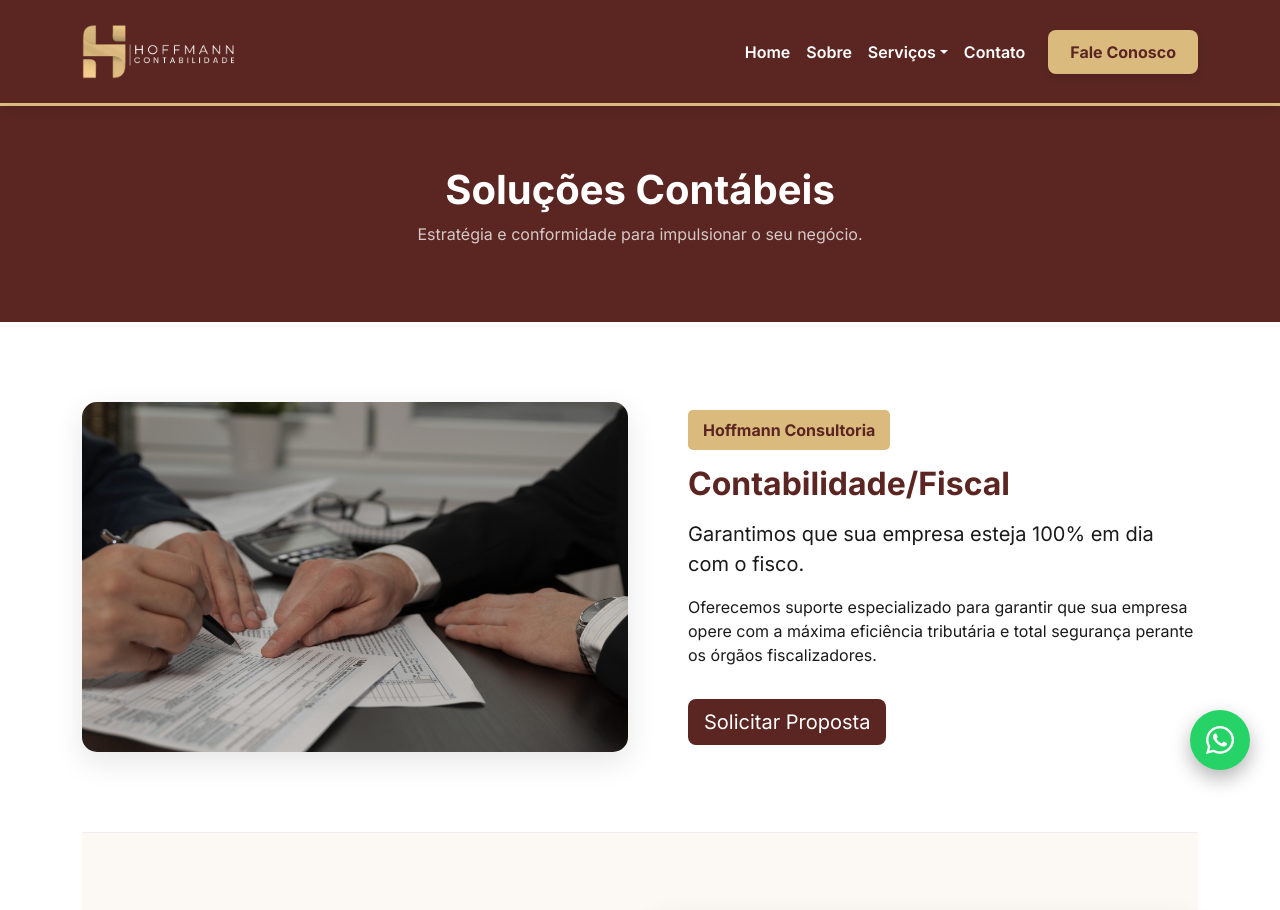
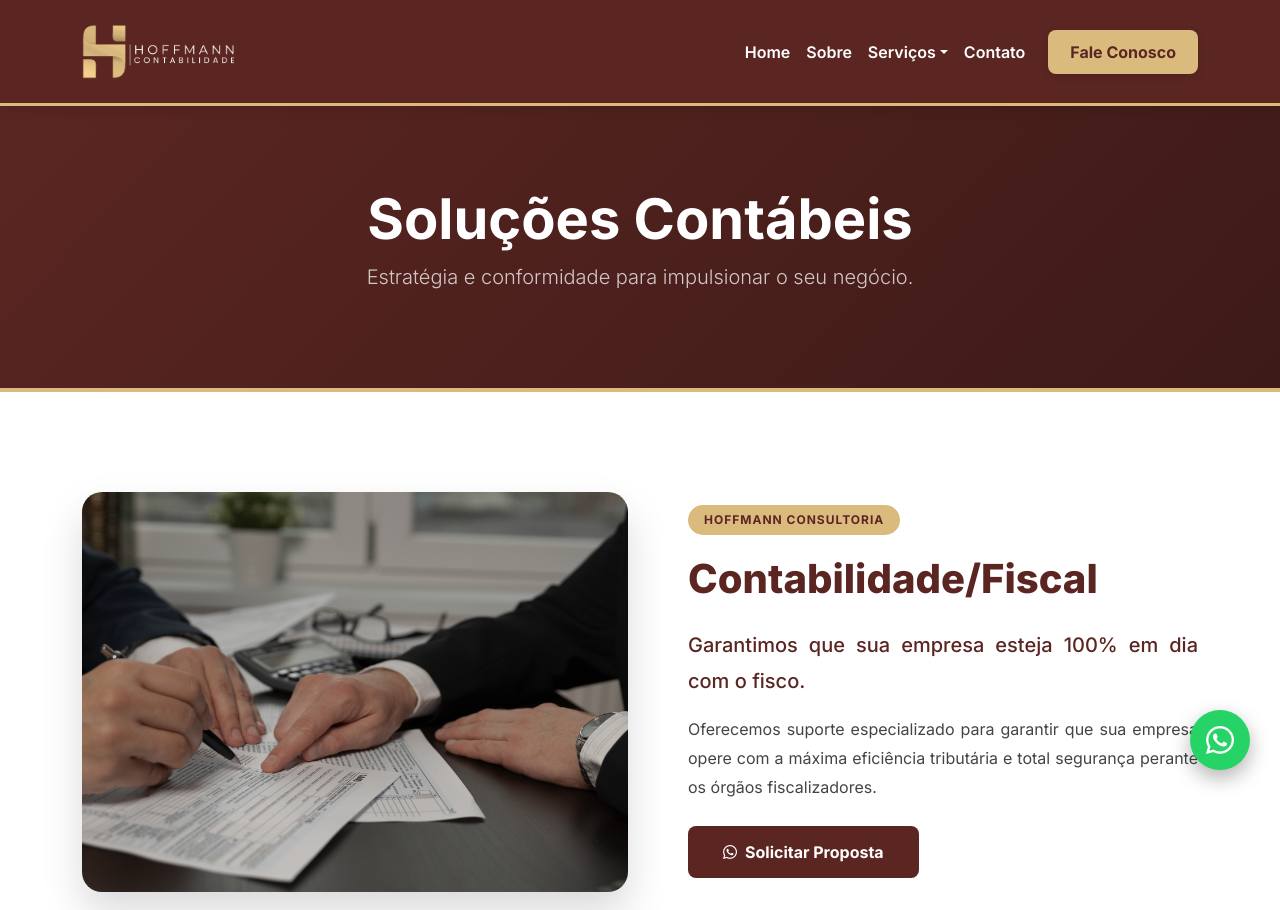
Before and after one commit to Kelvin-Luis-Dev/hoffmancontabilidade, a Flask app: page /servicos in a window 1280 px wide. Shown: the top 910 px of the page. Run offline with Flask 2, Linux system fonts and the light colour scheme.

Commit message:
Update servicos.html

```diff
--- a/templates/servicos.html
+++ b/templates/servicos.html
@@ -2,34 +2,146 @@
 
 {% block extra_css %}
 <style>
-    .service-section { padding: 80px 0; border-bottom: 1px solid #eee; }
-    .service-section:nth-child(even) { background-color: #fcf9f4; }
-    .service-img { border-radius: 15px; height: 350px; object-fit: cover; width: 100%; box-shadow: 0 10px 30px rgba(0,0,0,0.1); }
-    .badge-service { background-color: var(--amarelo); color: var(--bordo); padding: 8px 15px; border-radius: 5px; font-weight: bold; margin-bottom: 15px; display: inline-block; }
+    /* Estilo da Seção de Título */
+    .page-header {
+        background: linear-gradient(135deg, var(--bordo) 0%, #3d1a17 100%);
+        padding: 80px 0;
+        color: white;
+        text-align: center;
+        border-bottom: 4px solid var(--amarelo);
+    }
+
+    /* Seções de Serviço */
+    .service-section {
+        padding: 100px 0;
+        border-bottom: 1px solid rgba(0,0,0,0.05);
+        transition: all 0.3s ease;
+    }
+
+    .service-section:nth-child(even) {
+        background-color: #fdfaf5;
+    }
+
+    /* Imagens mais profissionais */
+    .service-img-container {
+        position: relative;
+        overflow: hidden;
+        border-radius: 20px;
+        box-shadow: 0 20px 40px rgba(0,0,0,0.15);
+    }
+
+    .service-img {
+        height: 400px;
+        object-fit: cover;
+        width: 100%;
+        transition: transform 0.5s ease;
+    }
+
+    .service-section:hover .service-img {
+        transform: scale(1.03);
+    }
+
+    /* Tipografia e Alinhamento */
+    .badge-service {
+        background-color: var(--amarelo);
+        color: var(--bordo);
+        padding: 6px 16px;
+        border-radius: 50px;
+        font-weight: 700;
+        font-size: 0.75rem;
+        margin-bottom: 20px;
+        display: inline-block;
+        text-transform: uppercase;
+        letter-spacing: 1px;
+    }
+
+    .service-title {
+        color: var(--bordo);
+        font-weight: 800;
+        margin-bottom: 1.5rem;
+        position: relative;
+    }
+
+    /* Texto Justificado conforme solicitado */
+    .service-text {
+        text-align: justify;
+        hyphens: auto;
+        color: #444;
+        line-height: 1.8;
+    }
+
+    .btn-proposta {
+        background-color: var(--bordo);
+        color: white;
+        border: none;
+        padding: 14px 35px;
+        font-weight: 700;
+        border-radius: 8px;
+        transition: all 0.3s ease;
+    }
+
+    .btn-proposta:hover {
+        background-color: var(--amarelo);
+        color: var(--bordo);
+        transform: translateY(-3px);
+        box-shadow: 0 10px 20px rgba(0,0,0,0.1);
+    }
+
+    /* Ajustes de Responsividade Universal */
+    @media (max-width: 991px) {
+        .service-section { padding: 60px 0; }
+        .service-img { height: 300px; }
+        .service-text { text-align: left; } /* No celular, justificado às vezes cria buracos brancos no texto */
+        .service-title { text-align: left; }
+        .mobile-center { text-align: center; }
+    }
+
+    @media (max-width: 576px) {
+        .page-header { padding: 50px 0; }
+        .page-header h1 { font-size: 1.8rem; }
+        .service-img { height: 250px; }
+    }
 </style>
 {% endblock %}
 
 {% block content %}
-<section class="page-header" style="background: var(--bordo); padding: 60px 0; color: white; text-align: center;">
+<section class="page-header">
     <div class="container">
-        <h1 class="fw-bold">Soluções Contábeis</h1>
-        <p class="opacity-75">Estratégia e conformidade para impulsionar o seu negócio.</p>
+        <h1 class="display-4 fw-bold">Soluções Contábeis</h1>
+        <p class="lead opacity-75">Estratégia e conformidade para impulsionar o seu negócio.</p>
     </div>
 </section>
 
-<div class="container">
+<div class="container-fluid p-0">
     {% for service in services %}
     <section class="service-section" id="{{ service.id }}">
+        <div class="container">
             <div class="row align-items-center {% if loop.index is even %}flex-row-reverse{% endif %}">
-            <div class="col-lg-6">
-                <img src="{{ url_for('static', filename='img/' + service.image) }}" alt="{{ service.title }}" class="service-img mb-4 mb-lg-0">
+
+                <div class="col-lg-6 mb-4 mb-lg-0">
+                    <div class="service-img-container">
+                        <img src="{{ url_for('static', filename='img/' + service.image) }}" alt="{{ service.title }}" class="service-img">
                     </div>
+                </div>
+
                 <div class="col-lg-6 {% if loop.index is even %}pe-lg-5{% else %}ps-lg-5{% endif %}">
+                    <div class="mobile-center">
                         <span class="badge-service">Hoffmann Consultoria</span>
-                <h2 class="fw-bold mb-3" style="color: var(--bordo);">{{ service.title }}</h2>
-                <p class="fs-5">{{ service.body }}</p>
+                        <h2 class="service-title h1">{{ service.title }}</h2>
+                    </div>
+
+                    <div class="service-text">
+                        <p class="fs-5 fw-medium" style="color: var(--bordo);">{{ service.body }}</p>
                         <p>Oferecemos suporte especializado para garantir que sua empresa opere com a máxima eficiência tributária e total segurança perante os órgãos fiscalizadores.</p>
-                <a href="https://wa.me/5547984474038" class="btn btn-dark btn-lg mt-3" style="background-color: var(--bordo); border: none;">Solicitar Proposta</a>
+                    </div>
+
+                    <div class="mt-4 mobile-center">
+                        <a href="https://wa.me/5547984474038" class="btn btn-proposta">
+                            <i class="fab fa-whatsapp me-2"></i>Solicitar Proposta
+                        </a>
+                    </div>
+                </div>
+
             </div>
         </div>
     </section>
@@ -37,13 +149,24 @@
 </div>
 
 <script>
-    window.onload = function() {
+    document.addEventListener("DOMContentLoaded", function() {
         const urlParams = new URLSearchParams(window.location.search);
         const anchor = urlParams.get('anchor');
         if (anchor) {
+            setTimeout(() => {
                 const element = document.getElementById(anchor);
-            if (element) element.scrollIntoView({ behavior: 'smooth' });
+                if (element) {
+                    const headerOffset = 100;
+                    const elementPosition = element.getBoundingClientRect().top;
+                    const offsetPosition = elementPosition + window.pageYOffset - headerOffset;
+
+                    window.scrollTo({
+                        top: offsetPosition,
+                        behavior: "smooth"
+                    });
                 }
+            }, 300);
         }
+    });
 </script>
 {% endblock %}
```
Lines whose indentation alone changed are shown as unchanged.
